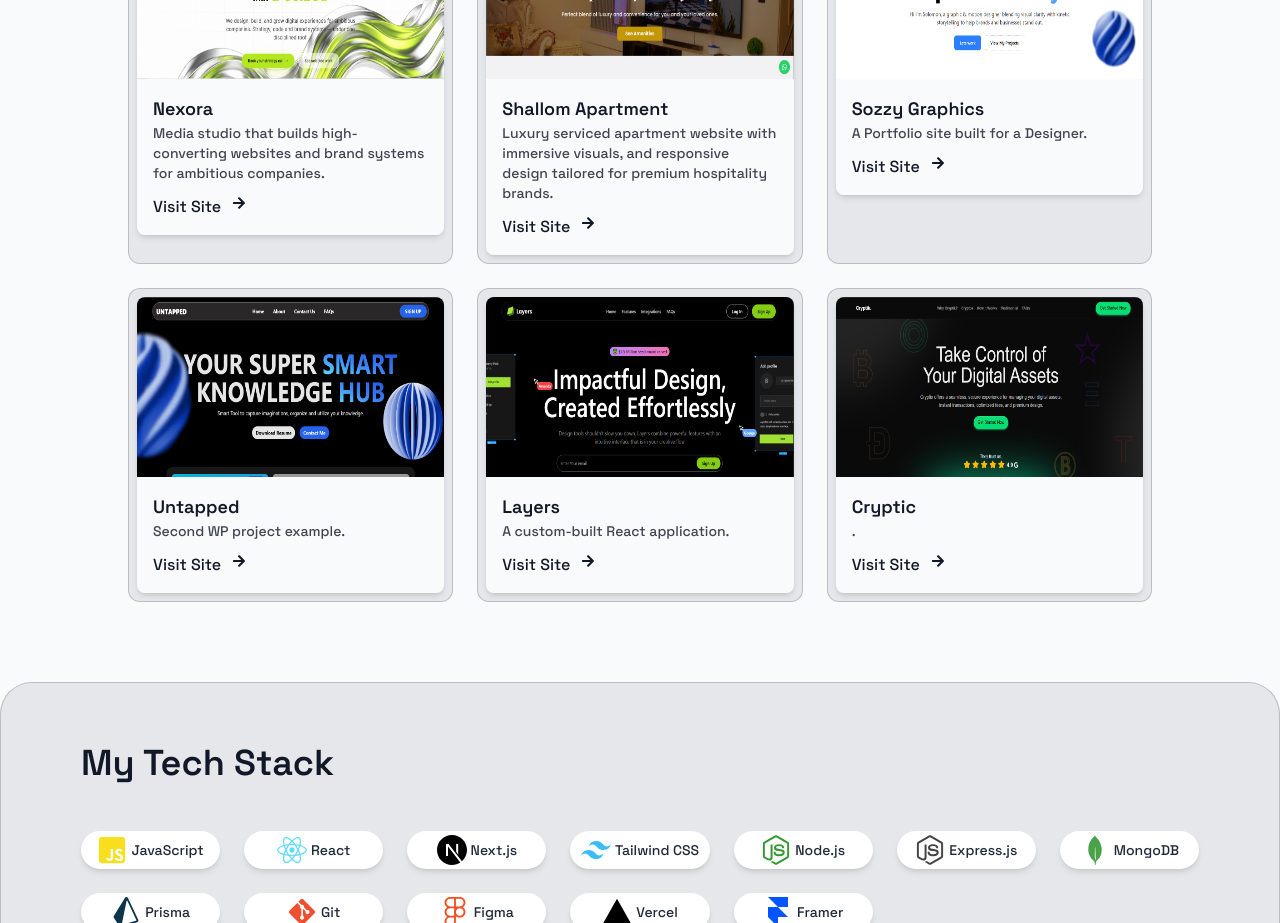
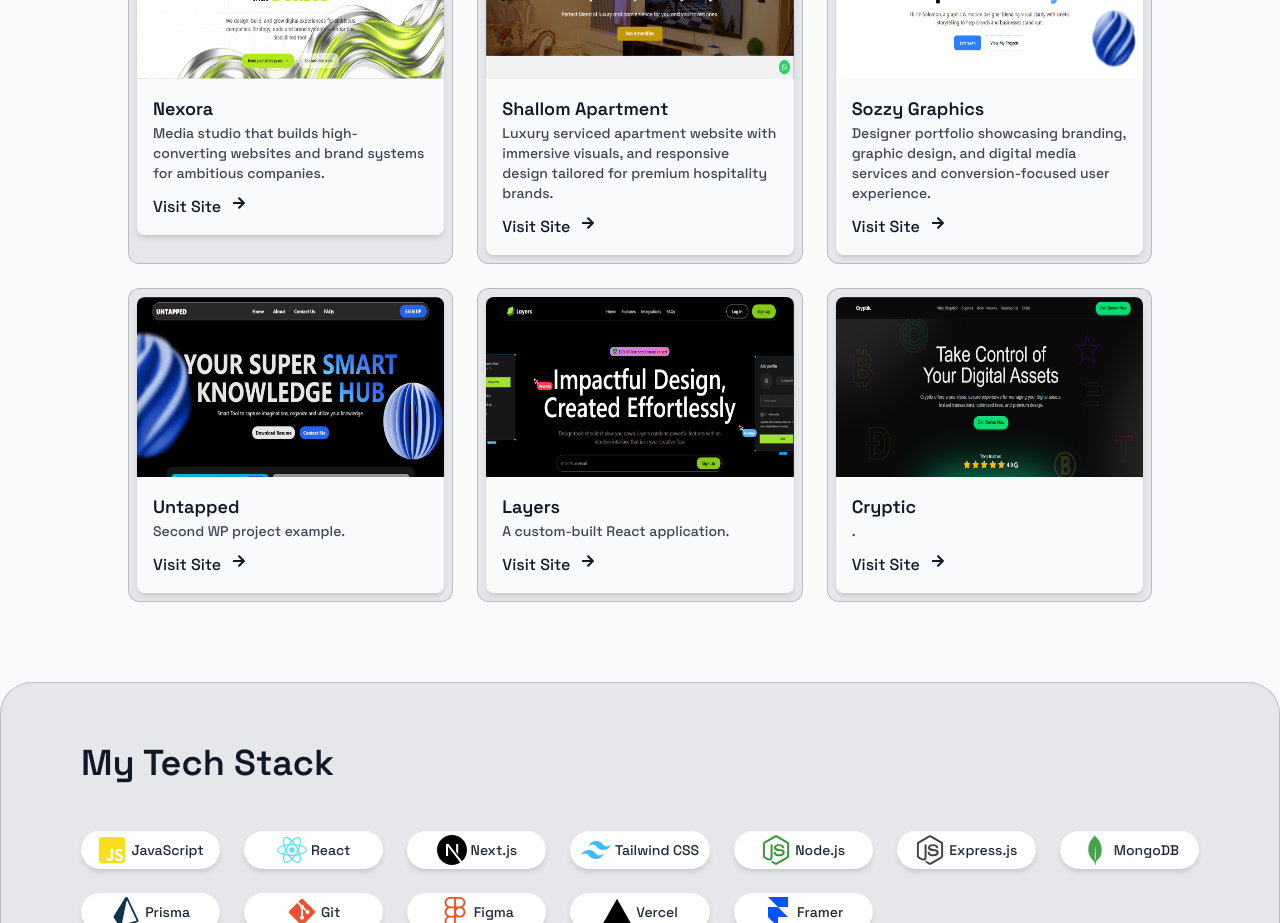
Before and after one commit to Jeremmy0/NPortfolio, a Next.js app: page / in a window 1280 px wide. Shown: the part 2080-3003 px from the top of the page. Built offline with nearby package versions, Linux system fonts and the light colour scheme.

Commit message:
Revise description for Sozzy Graphics portfolio
Updated the description for Sozzy Graphics portfolio entry.

```diff
--- a/src/sections/portfolioTabs.jsx
+++ b/src/sections/portfolioTabs.jsx
@@ -34,7 +34,7 @@
     title: 'Sozzy Graphics',
     category: 'Custom',
     imageUrl: '/images/web5.png',
-    description: 'A Portfolio site built for a Designer.',
+    description: 'Designer portfolio showcasing branding, graphic design, and digital media services and conversion-focused user experience.',
     link: 'https://sozzygraphics.vercel.app/',
   },
   {
```
